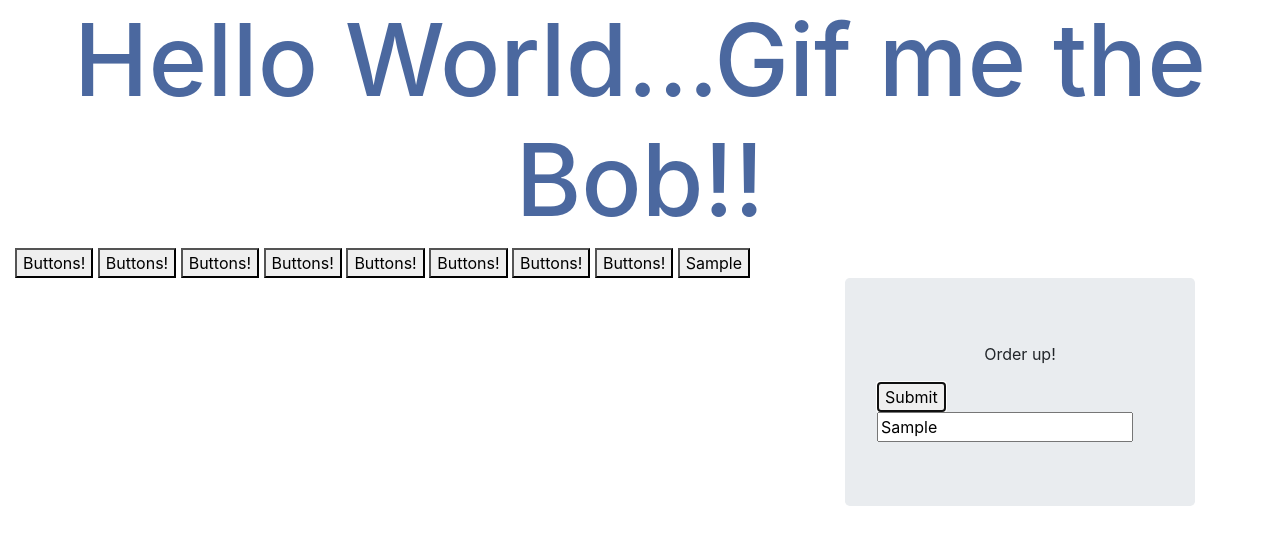
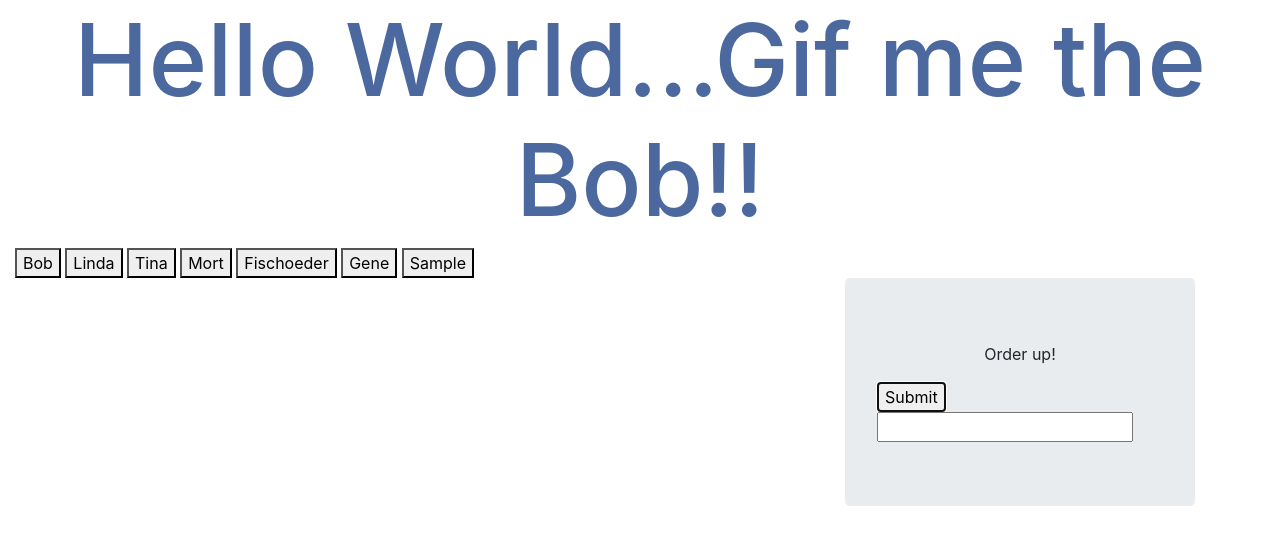
Before and after one commit to Bigshmow/GifTastic, a plain HTML site: page index.html in a window 1280 px wide. Both pictures are taken after typing "Sample" into the empty fields and a click on the button "Submit". Drawn offline with nearby package versions, Linux system fonts and the light colour scheme; no server answers.

Commit message:
replaced empty buttons with those that contain data-term and added logic for this process when creating a new button

```diff
--- a/assets/css/style.css
+++ b/assets/css/style.css
@@ -7,3 +7,9 @@ body {
     color: rgb(75, 104, 159);
     text-align: center;
 }
+
+/* .gifBG {
+    background-color: darkgoldenrod;
+    color: black;
+
+} */
--- a/assets/javascript/app.js
+++ b/assets/javascript/app.js
@@ -1,4 +1,6 @@
 // alert("make the Gifs!");
+
+$(document).ready(function(){
 
     function gifSearch(term){
 
@@ -14,19 +16,31 @@ function gifSearch(term){
 
         for (var i = 0 ; i < 8 ; i++){
 
-        var gifStill = $("<img>").attr("src", response.data[i].images.fixed_height.url);
-        $("#gifDiv").append("<p>" + "Rating: " + response.data[i].rating + "<p>" , gifStill);
+            var gifStill = $("<img>").attr("src", response.data[i].images.fixed_height_still.url);
+            $("#gifDiv").append("<p>" + "Rating: " + response.data[i].rating + "<p>" , gifStill).attr("class" , "gifBG");
         }
 
         });
         };
-
         $("#search-button").on("click", function(event) {
         event.preventDefault();
+        var inputTerm = $("#search-string").val().trim();
+            gifSearch(inputTerm);
+            var button = $("<button>");
+            var newButton = button.text(inputTerm).addClass("new-button").attr("data-term" , inputTerm);
+            $("#new-buttons").append(newButton);
+            console.log(inputTerm);
+        $("#search-string").val(" ");
 
-        var inputTerm = $("#search-string").val().trim();
+        });
+        $(document).on("click", ".new-button" , function(){
+            $("#gifDiv").empty();
+            clickTerm = $(this).attr("data-term")
+            gifSearch(clickTerm);
 
-        gifSearch(inputTerm);
-        var newButton = $("<button>").text(inputTerm);
-        $("#new-buttons").append(newButton);
         });
+
+
+
+
+});
--- a/index.html
+++ b/index.html
@@ -16,14 +16,12 @@
         <h1 class="giftest">Hello World...Gif me the Bob!!</h1>
         <div class="container-fluid">
             <div id="new-buttons">
-                <button>Buttons!</button>
-                <button>Buttons!</button>
-                <button>Buttons!</button>
-                <button>Buttons!</button>
-                <button>Buttons!</button>
-                <button>Buttons!</button>
-                <button>Buttons!</button>
-                <button>Buttons!</button>
+                <button class="new-button" data-term = "Bob">Bob</button>
+                <button class="new-button" data-term = "Linda">Linda</button>
+                <button class="new-button" data-term = "Tina">Tina</button>
+                <button class="new-button" data-term = "Mort">Mort</button>
+                <button class="new-button" data-term = "Fischoeder">Fischoeder</button>
+                <button class="new-button" data-term = "Gene">Gene</button>
             </div>
         </div>
         <div class="container">
```
Lines whose indentation alone changed are shown as unchanged.
